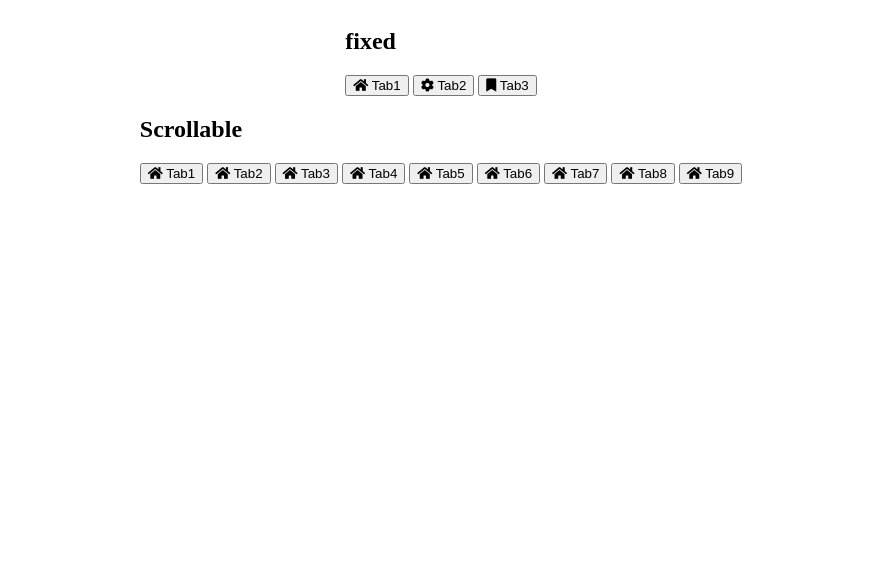
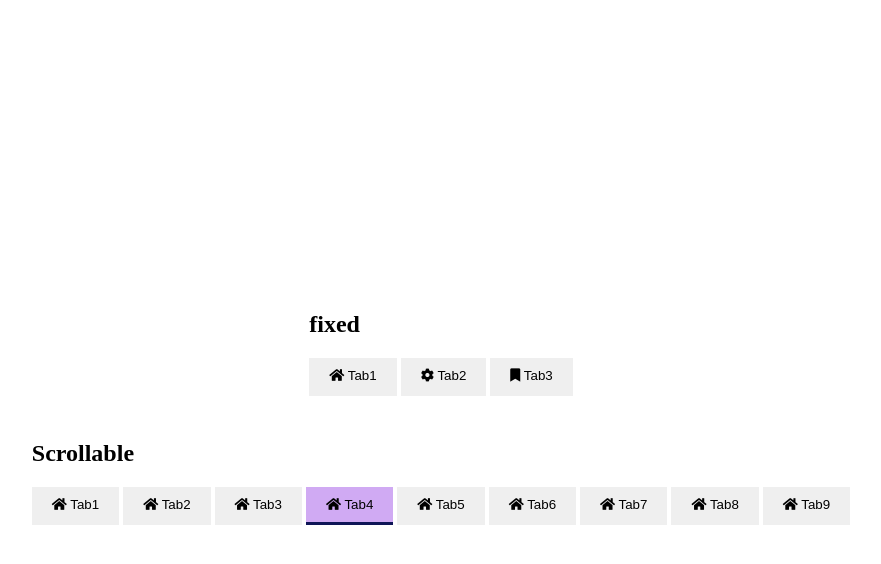
Before and after one commit to thesudhanshupanda/Assignment1, a plain HTML site: page tabs/index.html in a window 1280 px wide. Both pictures are taken after a click on the button "Tab4". Shown: the whole page, without its empty margins (199-1080 px from the left). Drawn offline with Linux system fonts and the light colour scheme.

Commit message:
bugfix: scroll

```diff
--- a/tabs/index.html
+++ b/tabs/index.html
@@ -13,14 +13,14 @@
       <link rel="stylesheet" href="styles.css">
 </head>
 <body>
-    <div class="container">
+    <div class="tabs-container">
         <h2>fixed </h2>
         <div class="tabs-container tabs-fixed"></div>
         <button class="tab-btn"><i class="fas fa-home"></i> Tab1</button>
         <button class="tab-btn"><i class="fas fa-cog"></i> Tab2</button>
         <button class="tab-btn"><i class="fas fa-bookmark"></i> Tab3</button>
     </div>
-    <div class="container">
+    <div class="tabs-container tabs-scroll">
         <h2>Scrollable</h2>
         <button class="tab-btn"><i class="fas fa-home"></i> Tab1</button>
         <button class="tab-btn"><i class="fas fa-home"></i> Tab2</button>
--- a/tabs/styles.css
+++ b/tabs/styles.css
@@ -4,4 +4,42 @@ body{
     flex-direction: column;
     align-items: center;
     justify-content: center;
+    min-height: 100vh;
+    gap: 25px;
 }
+
+
+.tab-container{
+    display: flex;
+    gap: 20px;
+    padding: 20px;
+}
+
+.tab-btn{
+    border-radius: 0;
+    border: none;
+    padding: 10px 20px;
+    border-bottom: solid 3px transparent;
+}
+
+.tab-btn:hover{
+    background-color: hsla(271, 76%, 53%,0.2);
+  }
+
+  .tab-btn:focus{
+    background-color: hsla(271, 76%, 53%,0.4);
+    outline: none ;
+    border-bottom-color: #0f1657 ;
+}
+
+  .tabs-scroll .tabs-btn {
+
+
+    max-width: 100px;
+    overflow-x: auto;
+
+}
+
+.tabs-scroll::-webkit-scrollbar{
+    display: none;
+}
```
